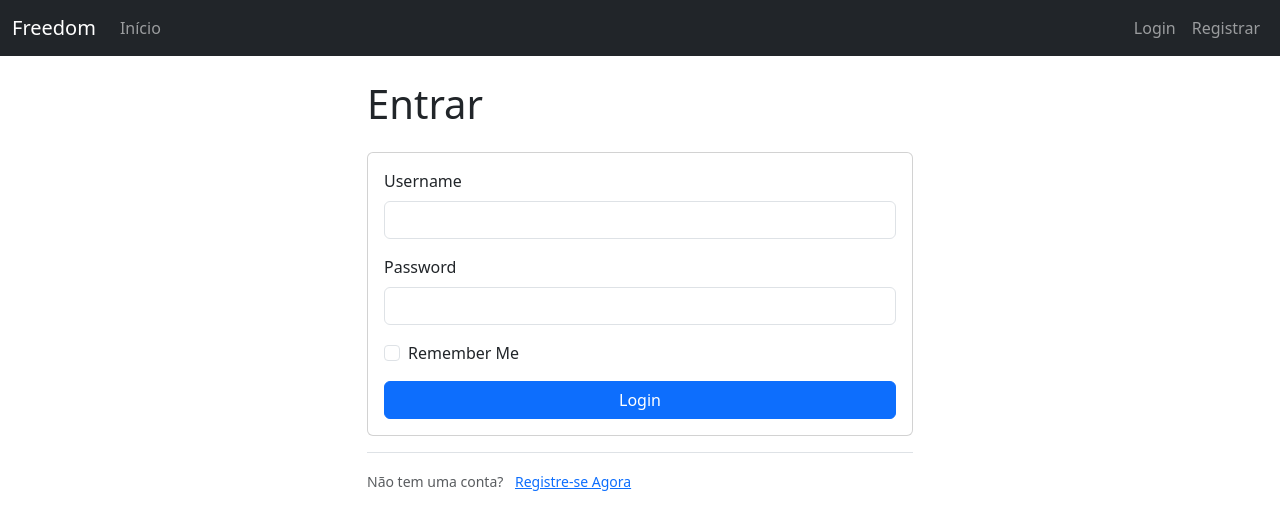
After one commit to phrochaf/Freedom_Project, a Flask app: page /login in a window 1280 px wide. The commit adds this page. Shown: the top 530 px of the page. Run offline with Flask 3, Linux system fonts and the light colour scheme.

Commit message:
Adiciona funcionalidade de login e logout em app.py, incluindo a criação do LoginForm e a lógica de autenticação de usuários. Atualiza o template base.html para exibir links de login e logout conforme o estado de autenticação do usuário. Melhora a segurança das operações, garantindo que apenas usuários autenticados possam acessar e modificar seus dados.

```diff
--- a/app.py
+++ b/app.py
@@ -3,8 +3,9 @@ import pandas as pd
 import matplotlib
 matplotlib.use('Agg') # Set the backend for Matplotlib to work in a web server context
 import matplotlib.pyplot as plt # The primary plotting interface
-import os # To handle file paths
+import os
 from flask import Flask, render_template, request, redirect, url_for, abort, flash
+from flask_login import LoginManager, UserMixin, login_user, logout_user, login_required, current_user
 from src.database import db
 from datetime import date, datetime
 from decimal import Decimal, InvalidOperation
@@ -13,7 +14,7 @@ from src.models.asset import Asset
 from src.models.operation import Operation
 from src.models.portfolio import Portfolio
 from src.models.earning import Earning
-from src.forms import RegistrationForm
+from src.forms import RegistrationForm, LoginForm
 from src.models.user import User
 
 app = Flask(__name__)
@@ -23,6 +24,16 @@ app.config['SQLALCHEMY_DATABASE_URI'] = 'sqlite:///investiments.db'
 app.config['SQLALCHEMY_TRACK_MODIFICATIONS'] = False
 
 db.init_app(app)
+
+login_manager = LoginManager(app)
+login_manager.login_view = 'login'
+login_manager.login_message = 'Please log in to access this page.'
+login_manager.login_message_category = 'info'
+
+@login_manager.user_loader
+def load_user(user_id):
+    return db.session.get(User, int(user_id))
+
 
 @app.route('/')
 def index():
@@ -40,12 +51,15 @@ def index():
 # In app.py, make sure this is your show_portfolio function
 
 @app.route('/portfolio')
+@login_required
 def show_portfolio():
     print("\n--- DEBUG: Loading /portfolio page ---")
 
     # 1. Query the database
     try:
-        db_operations = db.session.scalars(db.select(Operation).order_by(Operation.operation_date)).all()
+        db_operations = db.session.scalars(
+            db.select(Operation).where(Operation.user_id == current_user.id).order_by(Operation.operation_date)
+        ).all()
         print(f"[OK] Found {len(db_operations)} operations in the database.")
         if db_operations:
             print(f"   -> First operation from DB is: {db_operations[0]}")
@@ -115,15 +129,22 @@ def show_portfolio():
 def list_operations():
     """Queries and displays a list of all operations."""
     # Query the database for all operations, ordering by most recent first
-    all_operations = db.session.scalars(db.select(Operation).order_by(Operation.operation_date.desc())).all()
+    all_operations = db.session.scalars(
+        db.select(Operation).where(Operation.user_id == current_user.id).order_by(Operation.operation_date.desc())
+    ).all()
 
     return render_template('operations_list.html', operations=all_operations)
 
 @app.route('/delete_operation/<int:operation_id>', methods=['POST'])
+@login_required
 def delete_operation(operation_id):
     op_to_delete = db.session.get(Operation, operation_id)
     if op_to_delete is None:
         abort(404)
+
+    if op_to_delete.user_id != current_user.id:
+        abort(403)
+
     try:
         db.session.delete(op_to_delete)
         db.session.commit()
@@ -136,10 +157,14 @@ def delete_operation(operation_id):
     return redirect(url_for('list_operations'))
 
 @app.route('/edit_operation/<int:operation_id>', methods=['GET','POST'])
+@login_required
 def edit_operation(operation_id):
     op_to_edit = db.session.get(Operation, operation_id)
     if op_to_edit is None:
         abort(404)
+
+    if op_to_edit.user_id != current_user.id:
+        abort(403)
 
     if request.method == 'POST':
         try:
@@ -167,6 +192,7 @@ def edit_operation(operation_id):
     return render_template('edit_operation.html', op=op_to_edit)
 
 @app.route('/add_operation', methods=['GET','POST'])
+@login_required
 def add_operation():
     if request.method == 'POST':
         try:
@@ -182,7 +208,9 @@ def add_operation():
             costs = Decimal(request.form.get('costs', '0'))
 
             # 2. Database Logic
-            asset_obj = db.session.scalar(db.select(Asset).filter_by(ticker=ticker_str))
+            asset_obj = db.session.scalar(
+                db.select(Asset).where(Asset.ticker == ticker_str, Asset.user_id == current_user.id)
+            )
 
             if asset_obj is None:
                 if not asset_name or not asset_type:
@@ -192,46 +220,43 @@ def add_operation():
                 asset_obj = Asset(
                     ticker=ticker_str,
                     name=asset_name,
-                    asset_type=asset_type
+                    asset_type=asset_type,
+                    user=current_user
                 )
                 db.session.add(asset_obj)
-                db.session.commit()
-                print(f"Asset '{ticker_str}' created successfully.")
 
             # 3. Create operation object
             new_operation = Operation(
+                asset=asset_obj,
+                user=current_user,
                 operation_date=operation_date,
                 quantity=quantity,
                 unit_price=unit_price,
                 operation_type=operation_type,
-                costs=costs,
-                asset=asset_obj # Use the 'asset' relationship
+                costs=costs
             )
-            # 4. Add new operation
+
+            #4. Add asset to database
             db.session.add(new_operation)
             db.session.commit()
-            flash('Operação salva com sucesso!', 'success')
-            print(f"Operation saved to database: {new_operation}")
 
+            flash(f"Asset '{ticker_str}' created successfully.", 'success')
             return redirect(url_for('show_portfolio'))
 
-        except (ValueError, InvalidOperation) as e:
+        except Exception as e:
             db.session.rollback()
             print(f"Error processing form: {e}")
-            return redirect(url_for('add_operation'))
-        except Exception as e:
-            db.session.rollback()
-            print(f"Unexpected error processing form: {e}")
-            import traceback
-            traceback.print_exc()
             return redirect(url_for('add_operation'))
 
     return render_template('add_operation.html')
 
 @app.route('/analysis')
+@login_required
 def analysis():
     # Get operations from database
-    db_operations = db.session.scalars(db.select(Operation)).all()
+    db_operations = db.session.scalars(
+        db.select(Operation).where(Operation.user_id == current_user.id)
+    ).all()
 
     if not db_operations:
         return "<h3>No operations in the database to analyze.</h3><p><a href='/add_operation'>Add one!</a></p>"
@@ -302,6 +327,35 @@ def register():
         return redirect(url_for('index'))
     return render_template('register.html', title='Register', form=form)
 
+@app.route('/login', methods=['GET', 'POST'])
+def login():
+    if current_user.is_authenticated:
+        return redirect(url_for('index'))
+
+    form = LoginForm()
+    if form.validate_on_submit():
+        user = db.session.scalar(db.select(User).where(User.username == form.username.data))
+
+        if user is None or not user.check_password(form.password.data):
+            flash('Invalid username or password', 'danger')
+            return redirect(url_for('login'))
+
+        login_user(user, remember=form.remember_me.data)
+        flash('Logged in successfully.', 'success')
+
+        next_page = request.args.get('next')
+        return redirect(next_page) if next_page else redirect(url_for('show_portfolio'))
+
+
+    return render_template('login.html', title='Login', form=form)
+
+@app.route('/logout')
+@login_required
+def logout():
+    logout_user()
+    flash('Logged out successfully.', 'success')
+    return redirect(url_for('index'))
+
 if __name__ == '__main__':
     with app.app_context():
 
--- a/src/forms.py
+++ b/src/forms.py
@@ -1,5 +1,5 @@
 from flask_wtf import FlaskForm
-from wtforms import StringField, PasswordField, SubmitField
+from wtforms import StringField, PasswordField, SubmitField, BooleanField
 from wtforms.validators import DataRequired, Email, EqualTo, Length, ValidationError
 from src.models.user import User
 from src.database import db
@@ -11,6 +11,12 @@ class RegistrationForm(FlaskForm):
     confirm_password = PasswordField('Confirm Password', validators=[DataRequired(), EqualTo('password', message='Passwords must match')])
     submit = SubmitField('Register')
 
+class LoginForm(FlaskForm):
+    username = StringField('Username', validators=[DataRequired()])
+    password = PasswordField('Password', validators=[DataRequired()])
+    remember_me = BooleanField('Remember Me')
+    submit = SubmitField('Login')
+
 def validate_username(self, username):
     user = db.session.scalar(db.select(User).where(User.username == username.data))
     if user is not None:
--- a/templates/base.html
+++ b/templates/base.html
@@ -17,9 +17,10 @@
             </button>
             <div class="collapse navbar-collapse" id="navbarNav">
                 <ul class="navbar-nav">
-                    <li class="nav-item">
-                        <a class="nav-link" href="{{ url_for('register') }}">Registrar</a>
+                    <li>
+                        <a class="nav-link" href="{{ url_for('index') }}">Início</a>
                     </li>
+                    {% if current_user.is_authenticated %}
                     <li class="nav-item">
                         <a class="nav-link" href="{{ url_for('show_portfolio') }}">Portfólio</a>
                     </li>
@@ -32,6 +33,26 @@
                     <li class="nav-item">
                         <a class="nav-link" href="{{ url_for('analysis') }}">Análise</a>
                     </li>
+                    {% endif %}
+                </ul>
+                <ul class="navbar-nav ms-auto">
+                    {% if current_user.is_authenticated %}
+                    <li class="nav-item">
+                        <span class="nav-link text-light">
+                            Bem-vindo, {{ current_user.username }}
+                        </span>
+                    </li>
+                    <li class="nav-item">
+                        <a class="nav-link" href="{{ url_for('logout') }}">Sair</a>
+                    </li>
+                    {% else %}
+                    <li class="nav-item">
+                        <a class="nav-link" href="{{ url_for('login') }}">Login</a>
+                    </li>
+                    <li class="nav-item">
+                        <a class="nav-link" href="{{ url_for('register') }}">Registrar</a>
+                    </li>
+                    {% endif %}
                 </ul>
             </div>
         </div>
--- /dev/null
+++ b/templates/login.html
@@ -0,0 +1,40 @@
+{% extends "base.html" %}
+
+{% block title %}Entrar{% endblock %}
+
+{% block content %}
+<div class="row">
+    <div class="col-md-6 offset-md-3">
+        <h1 class="mb-4">Entrar</h1>
+        <div class="card card-body">
+            <form method="POST" action="">
+                {{ form.hidden_tag() }}
+
+                <div class="mb-3">
+                    {{ form.username.label(class="form-label") }}
+                    {{ form.username(class="form-control") }}
+                </div>
+
+                <div class="mb-3">
+                    {{ form.password.label(class="form-label") }}
+                    {{ form.password(class="form-control") }}
+                </div>
+
+                <div class="mb-3 form-check">
+                    {{ form.remember_me(class="form-check-input") }}
+                    {{ form.remember_me.label(class="form-check-label") }}
+                </div>
+
+                <div class="d-grid">
+                    {{ form.submit(class="btn btn-primary") }}
+                </div>
+            </form>
+        </div>
+        <div class="border-top pt-3 mt-3">
+            <small class="text-muted">
+                Não tem uma conta? <a class="ms-2" href="{{ url_for('register') }}">Registre-se Agora</a>
+            </small>
+        </div>
+    </div>
+</div>
+{% endblock %}
```
Also changed, not shown: tests/conftest.py (added, +30 -0 lines), tests/__init__.py (added), tests/test_app.py (added).
